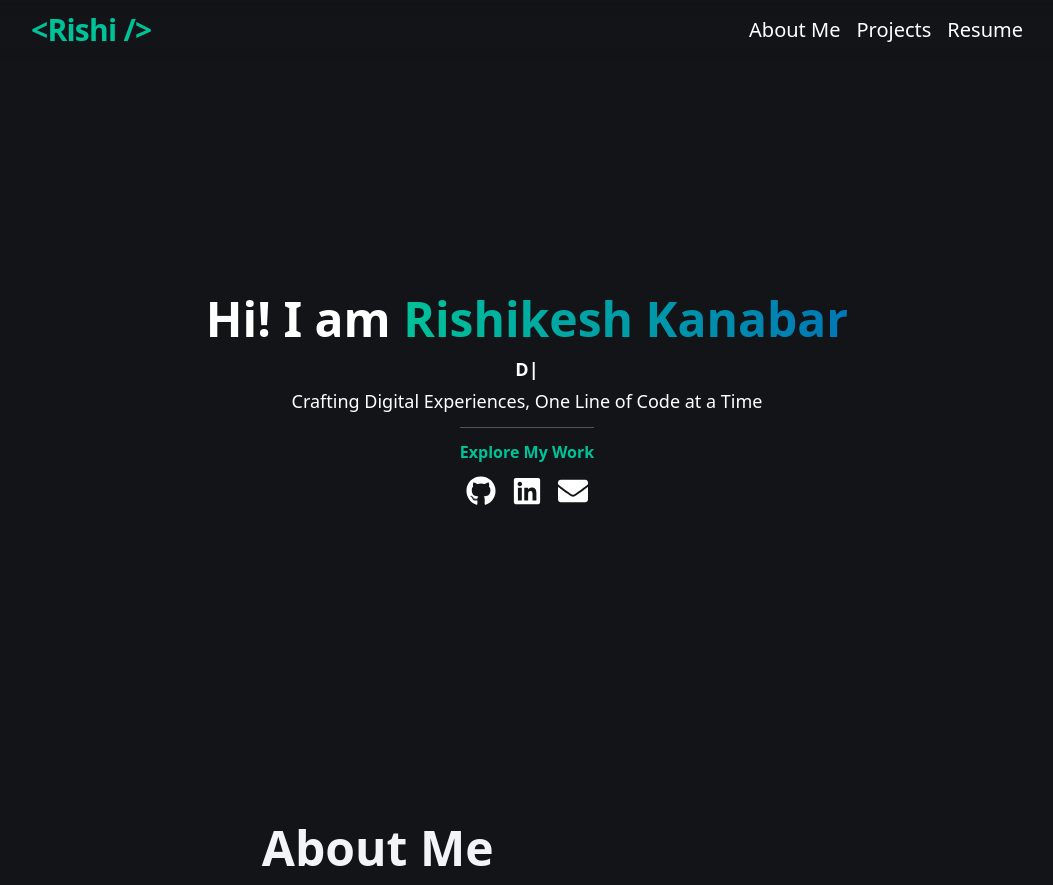
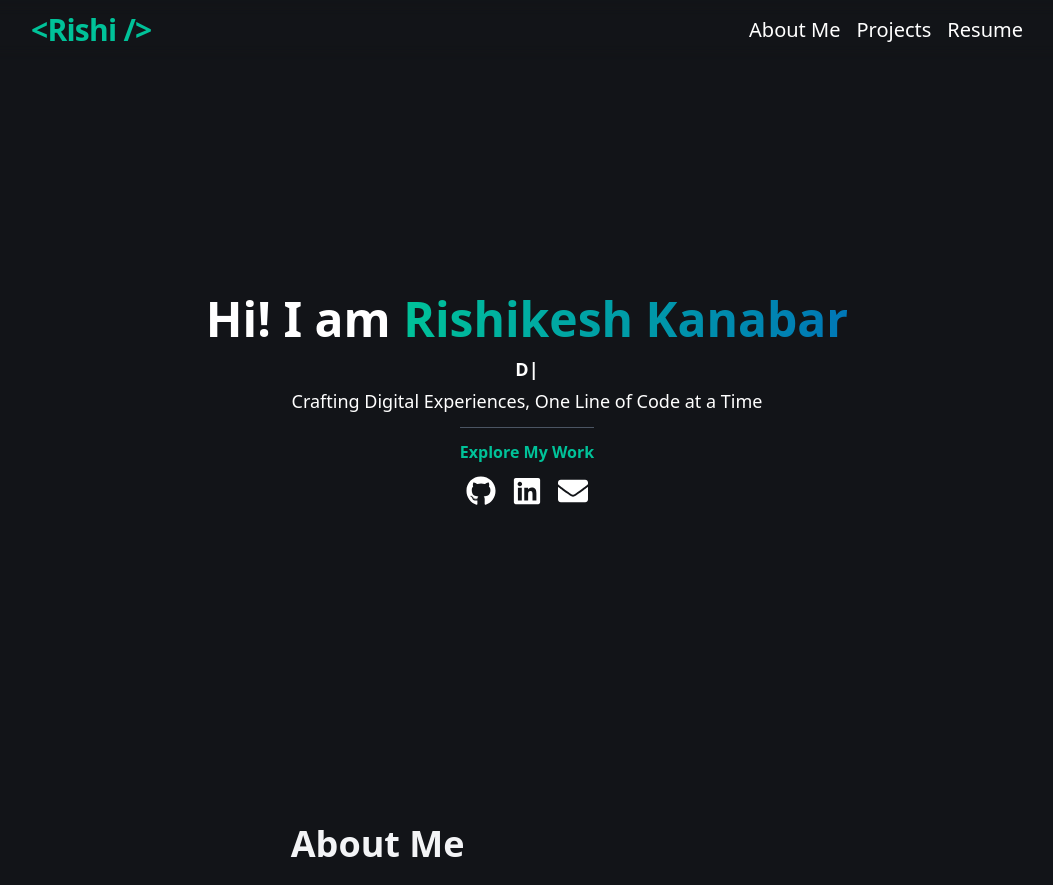
Before and after one commit to RishikeshNK/portfolio, a React (Vite) app: page / in a window 1280 px wide. Shown: the top 885 px of the page, without its empty margins (113-1166 px from the left). Built offline with nearby package versions, Linux system fonts and the light colour scheme.

Commit message:
fix: reduce subheading fontsize

```diff
--- a/src/styles/tailwind.css
+++ b/src/styles/tailwind.css
@@ -13,7 +13,7 @@ body {
 }
 
 .subheading {
-  @apply text-3xl lg:text-4xl xl:text-5xl font-semibold mb-4;
+  @apply text-2xl lg:text-3xl xl:text-4xl font-semibold mb-4;
 }
 
 /* Navbar */
```
